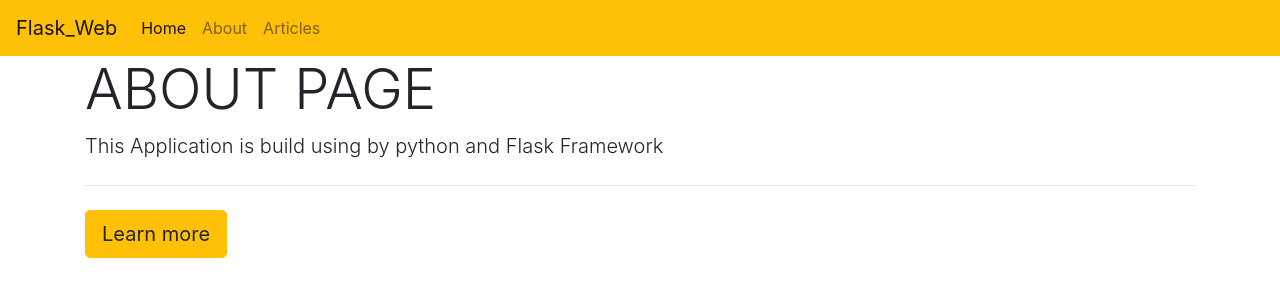
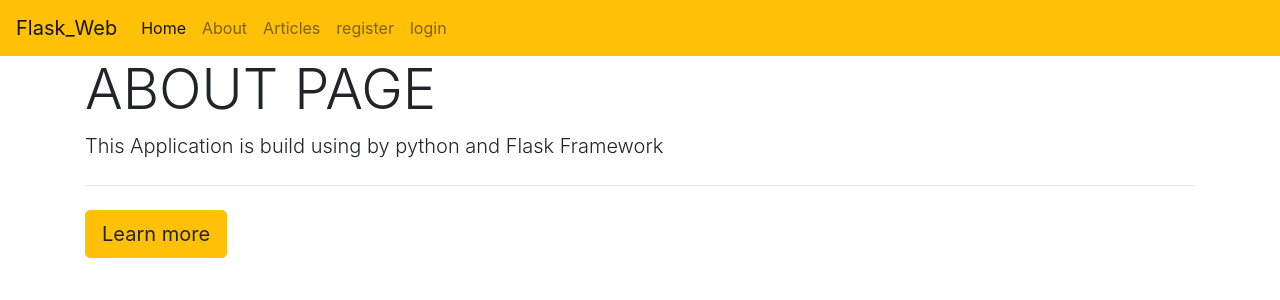
Before and after one commit to JiHui-Cheon/flask_web_practice, a Flask app: page /about in a window 1280 px wide. Shown: the top 300 px of the page. Run offline with Flask 2, Linux system fonts and the light colour scheme; some libraries are stand-ins or nearby versions.

Commit message:
회원가입완성

```diff
--- a/templates/includes/_navbar.html
+++ b/templates/includes/_navbar.html
@@ -16,6 +16,12 @@
           <li class="nav-item">
               <a class="nav-link" href="/articles">Articles</a>
           </li>
+          <li class="nav-item">
+            <a class="nav-link" href="/register">register</a>
+        </li>
+        <li class="nav-item">
+            <a class="nav-link" href="/login">login</a>
+        </li>
       </ul>
   </div>
 </nav>
```
